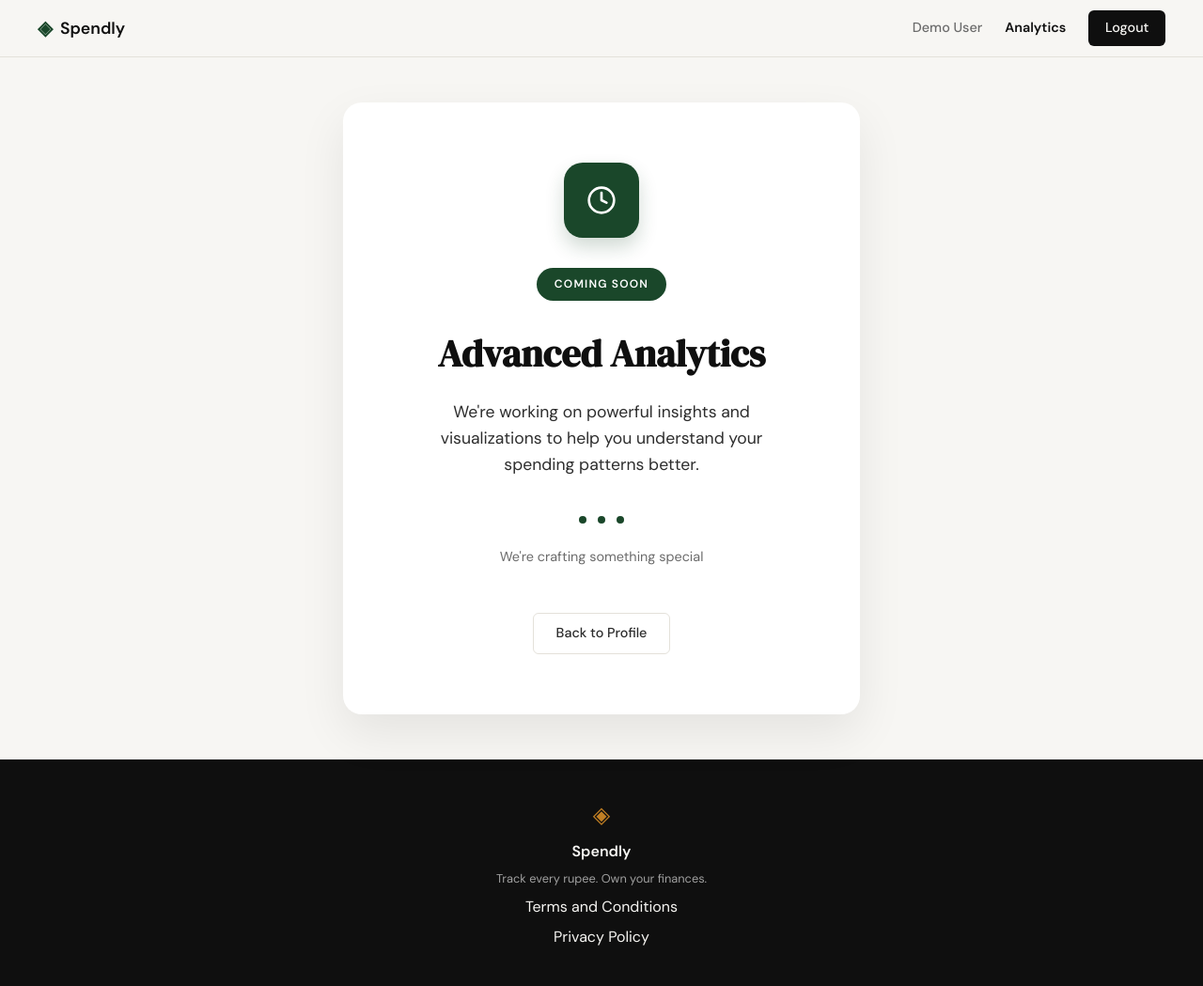
After one commit to fayazkhan653/spendly, a Flask app: page /analytics in a window 1280 px wide. The commit adds this page. Shown: the whole page at 94% size. Run offline with Flask 3, Linux system fonts and the light colour scheme; a user stored in the database is signed in; data comes from the database, SQL or seed files in the repository.

Commit message:
feat: add analytics route and template with a coming soon message

```diff
--- a/app.py
+++ b/app.py
@@ -98,9 +98,12 @@ def privacy():
     return render_template("privacy.html")
 
 
-# ------------------------------------------------------------------ #
-# Placeholder routes — students will implement these                  #
-# ------------------------------------------------------------------ #
+@app.route("/analytics")
+def analytics():
+    if not session.get("user_id"):
+        return redirect(url_for("login"))
+    return render_template("analytics.html")
+
 
 @app.route("/logout")
 def logout():
--- /dev/null
+++ b/templates/analytics.html
@@ -0,0 +1,152 @@
+{% extends "base.html" %}
+
+{% block title %}Analytics — Spendly{% endblock %}
+
+{% block content %}
+<div class="analytics-section">
+    <div class="coming-soon-card">
+        <div class="icon-container">
+            <div class="clock-box">
+                <svg xmlns="http://www.w3.org/2000/svg" width="32" height="32" viewBox="0 0 24 24" fill="none" stroke="white" stroke-width="2" stroke-linecap="round" stroke-linejoin="round">
+                    <circle cx="12" cy="12" r="10"></circle>
+                    <polyline points="12 6 12 12 16 14"></polyline>
+                </svg>
+            </div>
+        </div>
+
+        <div class="badge">COMING SOON</div>
+
+        <h1 class="display-title">Advanced Analytics</h1>
+
+        <p class="description">
+            We're working on powerful insights and visualizations
+            to help you understand your spending patterns better.
+        </p>
+
+        <div class="dots">
+            <span class="dot"></span>
+            <span class="dot"></span>
+            <span class="dot"></span>
+        </div>
+
+        <p class="footer-text">We're crafting something special</p>
+
+        <div class="actions">
+            <a href="{{ url_for('profile') }}" class="btn-ghost">Back to Profile</a>
+        </div>
+    </div>
+</div>
+
+<style>
+    .analytics-section {
+        min-height: calc(100vh - 60px - 100px);
+        display: flex;
+        align-items: center;
+        justify-content: center;
+        padding: 3rem 2rem;
+        background: var(--paper);
+    }
+
+    .coming-soon-card {
+        background: var(--paper-card);
+        border-radius: var(--radius-lg);
+        padding: 4rem 3rem;
+        text-align: center;
+        max-width: 550px;
+        width: 100%;
+        box-shadow: 0 20px 50px rgba(0, 0, 0, 0.08);
+        position: relative;
+        overflow: hidden;
+    }
+
+    .icon-container {
+        display: flex;
+        justify-content: center;
+        margin-bottom: 2rem;
+    }
+
+    .clock-box {
+        background: var(--accent);
+        width: 80px;
+        height: 80px;
+        border-radius: 20px;
+        display: flex;
+        align-items: center;
+        justify-content: center;
+        box-shadow: 0 10px 20px rgba(26, 71, 42, 0.2);
+    }
+
+    .badge {
+        display: inline-block;
+        background: var(--accent);
+        color: white;
+        font-size: 0.75rem;
+        font-weight: 600;
+        padding: 0.5rem 1.2rem;
+        border-radius: 999px;
+        margin-bottom: 2rem;
+        letter-spacing: 0.1em;
+    }
+
+    .display-title {
+        font-family: var(--font-display);
+        font-size: 2.5rem;
+        color: var(--ink);
+        margin-bottom: 1.5rem;
+        line-height: 1.2;
+    }
+
+    .description {
+        font-family: var(--font-body);
+        font-size: 1.1rem;
+        line-height: 1.6;
+        color: var(--ink-soft);
+        margin-bottom: 2.5rem;
+        max-width: 400px;
+        margin-left: auto;
+        margin-right: auto;
+    }
+
+    .dots {
+        display: flex;
+        justify-content: center;
+        gap: 0.75rem;
+        margin-bottom: 1.5rem;
+    }
+
+    .dot {
+        width: 8px;
+        height: 8px;
+        background: var(--accent);
+        border-radius: 50%;
+    }
+
+    .footer-text {
+        font-family: var(--font-body);
+        font-size: 0.9rem;
+        color: var(--ink-muted);
+        margin-bottom: 3rem;
+    }
+
+    .actions {
+        display: flex;
+        justify-content: center;
+    }
+
+    .btn-ghost {
+        display: inline-block;
+        text-decoration: none;
+        border: 1px solid var(--border);
+        color: var(--ink-soft);
+        padding: 0.6rem 1.5rem;
+        border-radius: var(--radius-sm);
+        font-size: 0.9rem;
+        transition: all 0.2s;
+    }
+
+    .btn-ghost:hover {
+        border-color: var(--ink);
+        color: var(--ink);
+    }
+</style>
+{% endblock %}
--- a/templates/base.html
+++ b/templates/base.html
@@ -8,6 +8,13 @@
     <link rel="preconnect" href="https://fonts.gstatic.com" crossorigin>
     <link href="https://fonts.googleapis.com/css2?family=DM+Serif+Display:ital@0;1&family=DM+Sans:wght@300;400;500;600&display=swap" rel="stylesheet">
     <link rel="stylesheet" href="{{ url_for('static', filename='css/style.css') }}">
+    <style>
+        .nav-links a.active {
+            color: var(--ink);
+            font-weight: 600;
+        }
+    </style>
+
     {% block head %}{% endblock %}
 </head>
 <body>
@@ -20,7 +27,8 @@
             </a>
             <div class="nav-links">
                 {% if session.get('user_id') %}
-                    <a href="{{ url_for('profile') }}">{{ current_user.name if current_user else 'Profile' }}</a>
+                    <a href="{{ url_for('profile') }}" class="{{ 'active' if request.endpoint == 'profile' else '' }}">{{ current_user.name if current_user else 'Profile' }}</a>
+                    <a href="{{ url_for('analytics') }}" class="{{ 'active' if request.endpoint == 'analytics' else '' }}">Analytics</a>
                     <a href="{{ url_for('logout') }}" class="nav-cta">Logout</a>
                 {% else %}
                     <a href="{{ url_for('login') }}">Sign in</a>
```
